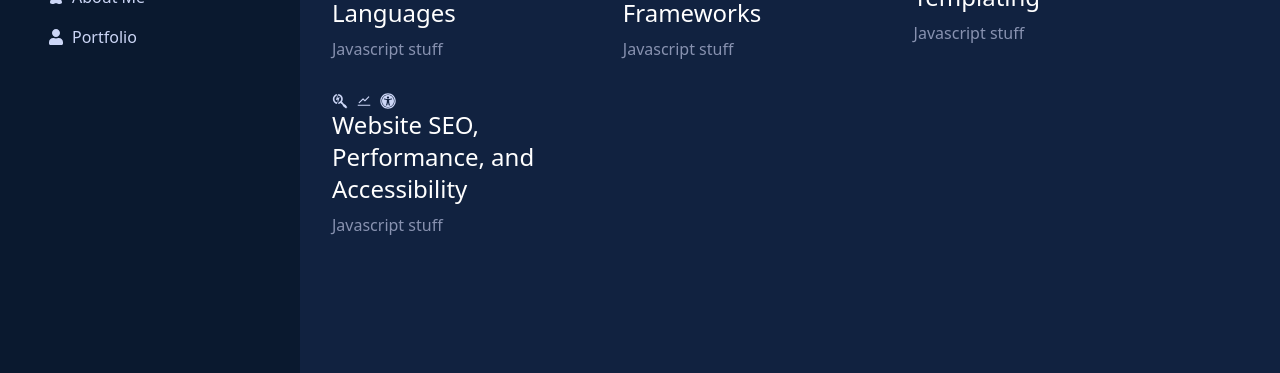
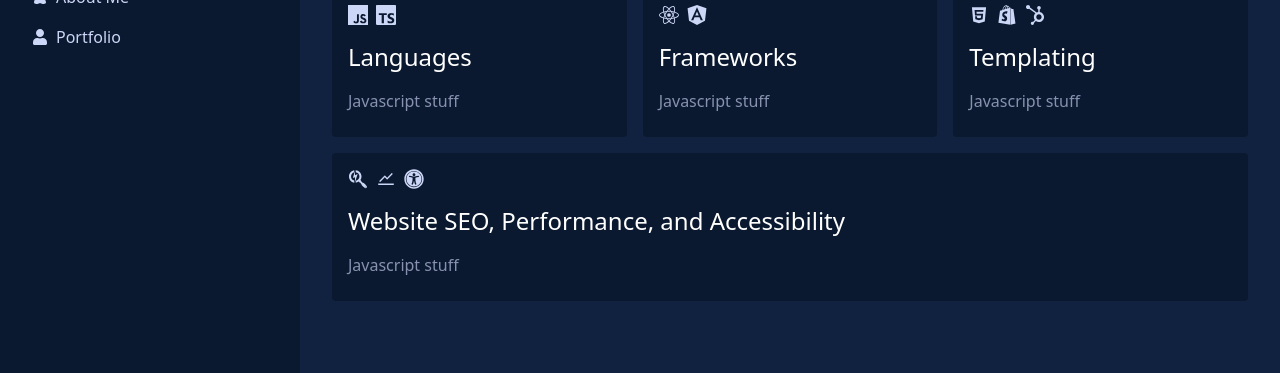
Before and after one commit to renjeffreyy/portfolio_2022, a Gatsby site: page / in a window 1280 px wide. Shown: the part 427-800 px from the top of the page. Built offline with nearby package versions, Linux system fonts and the light colour scheme; Gatsby itself is replaced by a stand-in of ours.

Commit message:
added content to skill card

```diff
--- a/src/components/about-hero.component.js
+++ b/src/components/about-hero.component.js
@@ -23,7 +23,7 @@ export const AboutHero = () => {
   const { name, role } = data.allDataJson.edges[0].node;
 
   return (
-    <section className="flex flex-col md:flex-row md:gap-8 items-start justify-start">
+    <section className="flex flex-col md:flex-row md:gap-8 items-start justify-start max-w-6xl">
       <div className="mb-4 lg:mb-0">
         <h2 className="text-4xl font-bold text-text_secondary mb-2">{name}</h2>
         <h3 className="text-xl font-normal text-secondary mb-4">{role}</h3>
--- a/src/components/header.component.js
+++ b/src/components/header.component.js
@@ -70,7 +70,7 @@ const Header = () => {
 
             <Socials socials={socials} />
           </div>
-          <div className="sm:flex sm:w-full sm:flex-col sm:pl-4 lg:pr-0">
+          <div className="sm:flex sm:w-full sm:flex-col sm:pl-4 lg:pr-0 lg:pl-0">
             <a
               href={`mailto: ${email}`}
               className="border-secondary cursor-pointer px-4 py-2 mt-4 text-center rounded border text-secondary hover:bg-secondary_hover flex items-center justify-center gap-4"
--- a/src/components/section-header.component.js
+++ b/src/components/section-header.component.js
@@ -2,6 +2,6 @@ import * as React from "react";
 
 export const SectionHeader = ({children}) => {
     return (
-        <h2 className="text-text_secondary border-secondary border-l-4 pl-4 text-3xl font-bold">{children}</h2>
+        <h2 className="text-text_secondary border-secondary border-l-4 pl-4 text-3xl font-bold mb-4 after:content-[''] after:w-[300px]">{children}</h2>
     )
 }
--- a/src/components/skill-card.component.js
+++ b/src/components/skill-card.component.js
@@ -3,12 +3,10 @@ import * as React from "react";
 export const SkillCard = ({headerText,description,children}) => {
 
     return(
-        <article className="py-2 basis-full sm:basis-[48%] lg:basis-[30%]">
-            <div className="flex items-center gap-2 text-text_secondary">
+        <article className="p-4 basis-full sm:basis-[48%] lg:basis-[30%] bg-background rounded flex-grow">
+            <div className="flex gap-2 text-text_secondary mb-2 flex-col">
                 { children }
             </div>
-            <h2 className="text-white mb-2 text-2xl">{ headerText }</h2>
-            <p className="text-text_primary">{ description }</p>
         </article>
     )
 }
--- a/src/components/skill-section.component.js
+++ b/src/components/skill-section.component.js
@@ -7,12 +7,14 @@ import { SkillCard } from "./skill-card.component";
 // icons
 import { SiJavascript } from "@react-icons/all-files/si/SiJavascript";
 import { SiTypescript } from "@react-icons/all-files/si/SiTypescript";
-import { SiPython } from "@react-icons/all-files/si/SiPython";
 import { SiReact } from "@react-icons/all-files/si/SiReact";
 import { SiAngular } from "@react-icons/all-files/si/SiAngular";
 import { FaUniversalAccess } from "@react-icons/all-files/fa/FaUniversalAccess";
 import { AiOutlineStock } from "@react-icons/all-files/ai/AiOutlineStock";
 import { FaSearchengin } from "@react-icons/all-files/fa/FaSearchengin";
+import { DiHtml5 } from "@react-icons/all-files/di/DiHtml5";
+import { FaShopify } from "@react-icons/all-files/fa/FaShopify";
+import { FaHubspot } from "@react-icons/all-files/fa/FaHubspot";
 
 export const SkillSection = () => {
   const skillData = useStaticQuery(graphql`
@@ -52,32 +54,52 @@ export const SkillSection = () => {
   } = skillData.allDataJson.edges[0].node;
 
   return (
-    <section className="py-8">
+    <section className="py-8 max-w-6xl">
       <SectionHeader>{skillHeader}</SectionHeader>
       <div className="flex gap-4 flex-wrap">
         <SkillCard
           headerText={languages.header}
           description={languages.description}
         >
-          <SiJavascript />
-          <SiTypescript />
-          <SiPython />
+          <div className="flex items-center gap-2 text-text_secondary mb-2">
+            <SiJavascript className="w-5 h-5" />
+            <SiTypescript className="w-5 h-5" />
+          </div>
+          <h2 className="text-white mb-2 text-2xl">{languages.header}</h2>
+          <p className="text-text_primary">{languages.description}</p>
         </SkillCard>
         <SkillCard
           headerText={frameworks.header}
           description={frameworks.description}
         >
-          <SiReact />
-          <SiAngular />
+          <div className="flex items-center gap-2 text-text_secondary mb-2">
+            <SiReact className="w-5 h-5" />
+            <SiAngular className="w-5 h-5" />
+          </div>
+
+          <h2 className="text-white mb-2 text-2xl">{frameworks.header}</h2>
+          <p className="text-text_primary">{frameworks.description}</p>
         </SkillCard>
         <SkillCard
           headerText={templating.header}
           description={templating.description}
-        ></SkillCard>
+        >
+          <div className="flex items-center gap-2 text-text_secondary mb-2">
+            <DiHtml5 className="w-5 h-5" />
+            <FaShopify className="w-5 h-5" />
+            <FaHubspot className="w-5 h-5" />
+          </div>
+          <h2 className="text-white mb-2 text-2xl">{templating.header}</h2>
+          <p className="text-text_primary">{templating.description}</p>
+        </SkillCard>
         <SkillCard headerText={seo.header} description={seo.description}>
-          <FaSearchengin />
-          <AiOutlineStock />
-          <FaUniversalAccess />
+          <div className="flex gap-2 text-text_secondary mb-2">
+            <FaSearchengin className="w-5 h-5" />
+            <AiOutlineStock className="w-5 h-5" />
+            <FaUniversalAccess className="w-5 h-5" />
+          </div>
+          <h2 className="text-white mb-2 text-2xl">{seo.header}</h2>
+          <p className="text-text_primary">{seo.description}</p>
         </SkillCard>
       </div>
     </section>
```
